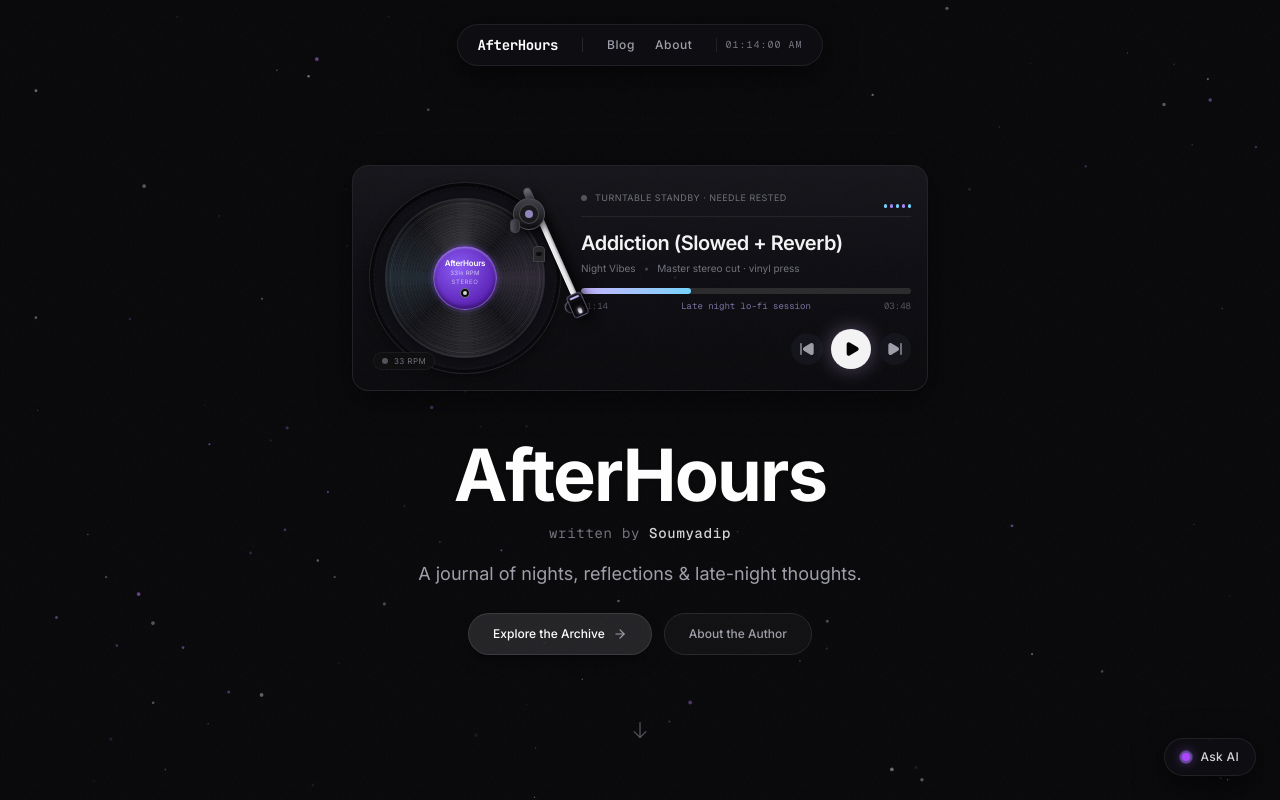
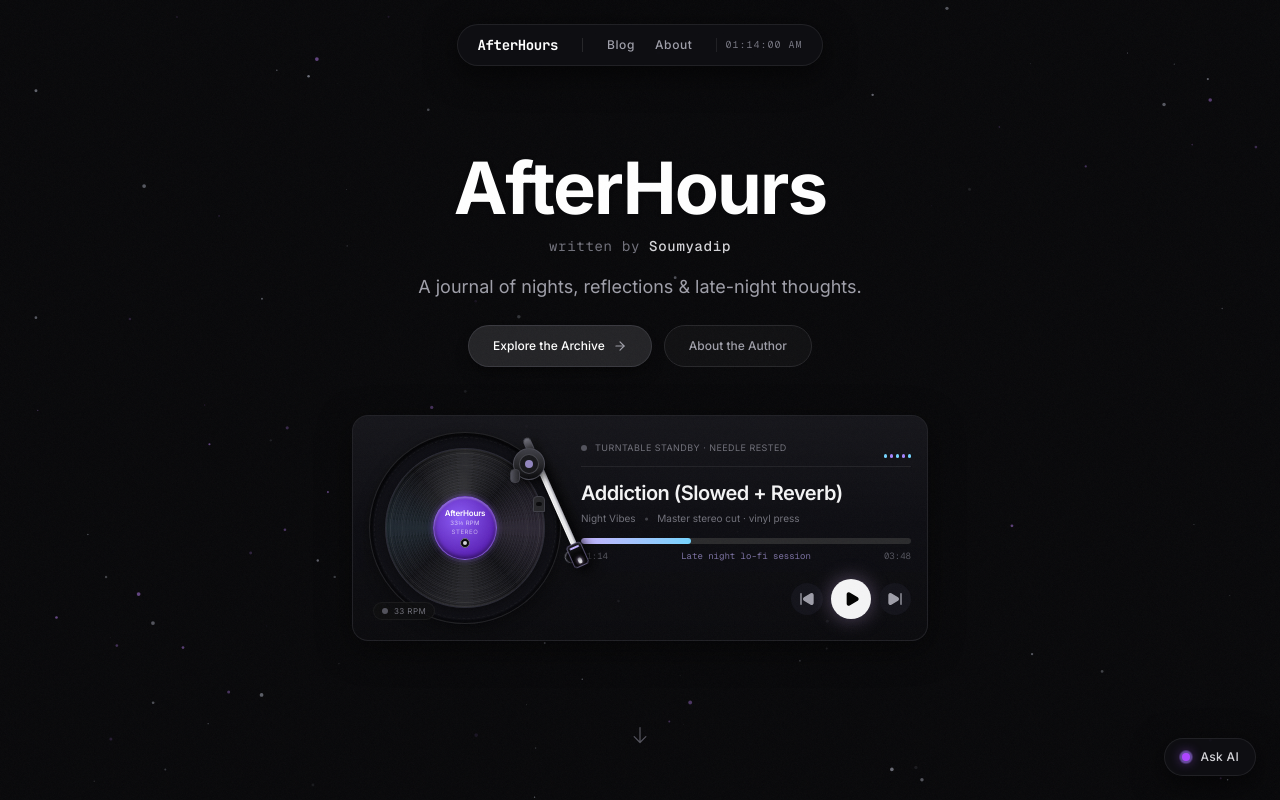
Before and after one commit to SoumyadipSil/Afterhours-blog, a Next.js app: page / in a window 1280 px wide. Shown: the top 800 px of the page. Built offline with nearby package versions, Linux system fonts and the light colour scheme.

Commit message:
vinyl player ui changes

```diff
--- a/app/(public)/page.tsx
+++ b/app/(public)/page.tsx
@@ -41,9 +41,6 @@ export default function HomePage() {
         <div className="w-full h-4" />
 
         <div className="w-full max-w-3xl mx-auto flex flex-col items-center text-center z-10">
-          {/* Refined Music Widget */}
-          <MusicPlayer />
-
           {/* Main Title Header */}
           <div className="space-y-3 pt-2">
             <h1 className="text-5xl sm:text-6xl md:text-7xl font-extrabold tracking-tight text-white font-sans drop-shadow-sm animate-fade-in opacity-0">
@@ -74,6 +71,11 @@ export default function HomePage() {
             >
               About the Author
             </Link>
+          </div>
+
+          {/* Refined Music Widget */}
+          <div className="w-full pt-12">
+            <MusicPlayer />
           </div>
         </div>
 
```
